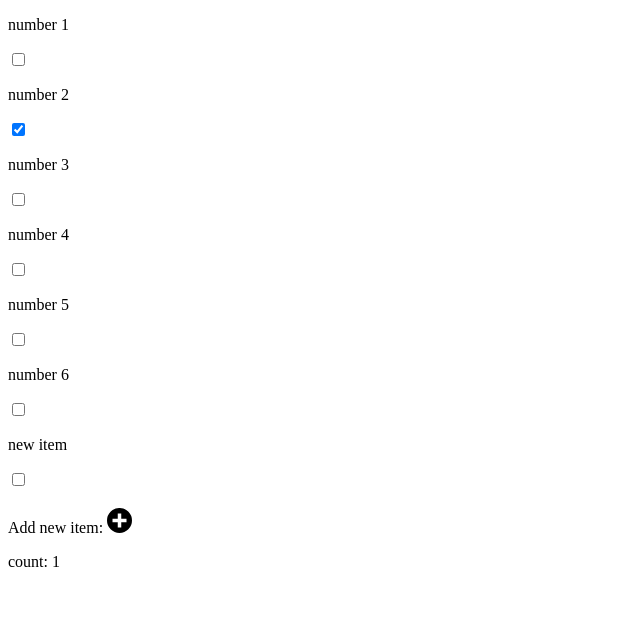
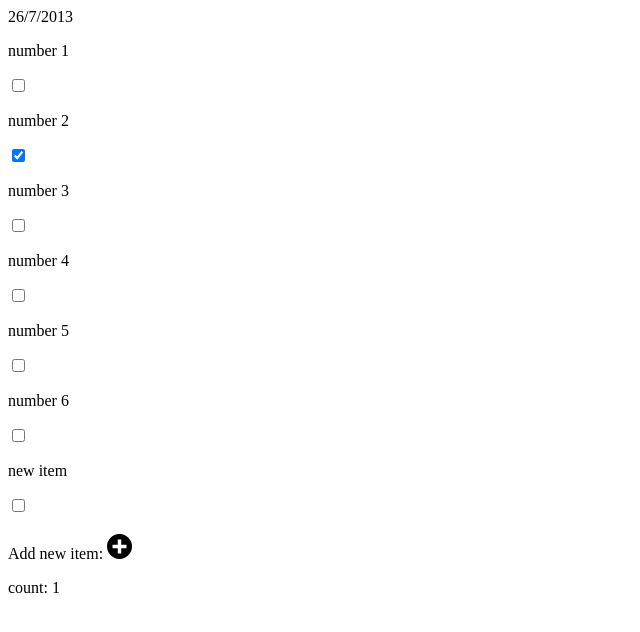
Before and after one commit to michaelamar/js_stiff, a plain HTML site: page index.html in a window 1280 px wide. Both pictures are taken after a click on the picture 119 px from the left and 450 px from the top of the page. Shown: the whole page, without its empty margins (0-640 px from the left). Drawn offline with nearby package versions, Linux system fonts and the light colour scheme.

Commit message:
added date object

```diff
--- a/index.html
+++ b/index.html
@@ -7,6 +7,7 @@
 
 </head>
 <body>
+	<div class= "date"></div>
 	<form id = "form">
 		<div class="one"> <p class="todoitems">number 1</p>
 			<input type="checkbox"></div>
--- a/js/custom.js
+++ b/js/custom.js
@@ -75,6 +75,7 @@
 
 $(document).ready(function(){
 	count();
+getTimes();
 
 
 });
@@ -109,6 +110,15 @@ $(".svg").click(function(){
 });
 
 function addNewItem(){
-	$("#form").append("<div class=\"newItem\"> <p class=\"todoitems\"> new item </p> <input type=\"checkbox\"></div>");
+	$("#form").append(" <form id=\"form\"> <div class=\"newItem\"> <p class=\"todoitems\">new item</p> <input type=\"checkbox\"> </div> </form>");
 
 }
+
+
+function getTimes(){
+	d = new Date();
+	var dayOfYear = ((d.getDate().toString()) + "/");
+	var month = ((d.getMonth().toString()) + "/");
+	var year = (d.getFullYear().toString());
+	$(".date").html(dayOfYear + month + year);
+}
```
